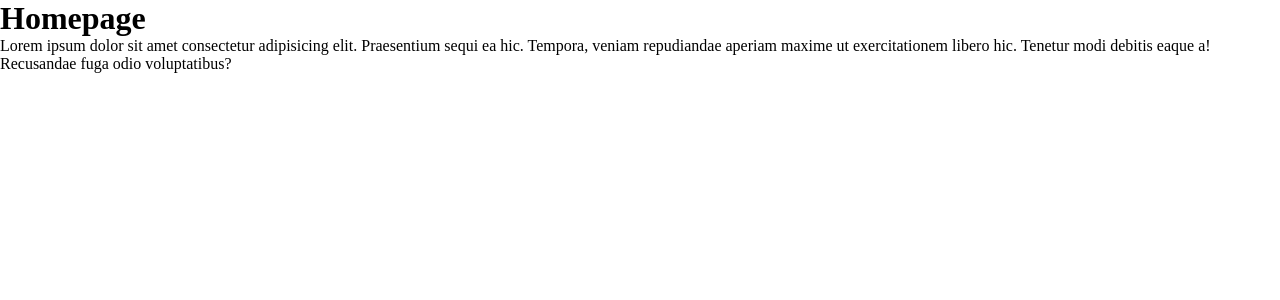
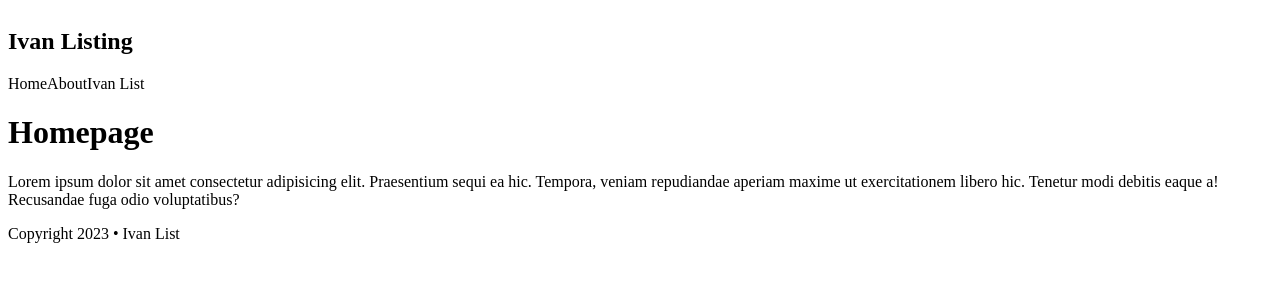
Before and after one commit to irubioph/njs-001-listing, a Next.js app: page / in a window 1280 px wide. Shown: the top 300 px of the page. Built offline with nearby package versions, Linux system fonts and the light colour scheme.

Commit message:
Lesson 3: Adding Other Components

```diff
--- /dev/null
+++ b/components/Footer.js
@@ -0,0 +1,9 @@
+const Footer = () => {
+    return (
+        <div>
+            <p>Copyright 2023 &bull; Ivan List</p>
+        </div>
+     );
+}
+
+export default Footer;
--- /dev/null
+++ b/components/Navbar.js
@@ -0,0 +1,14 @@
+const Navbar = () => {
+    return (
+        <nav>
+            <div className="logo">
+                <h1>Ivan Listing</h1>
+            </div>
+        <a>Home</a>
+        <a>About</a>
+        <a>Ivan List</a>
+        </nav>
+     );
+}
+
+export default Navbar;
--- a/pages/index.js
+++ b/pages/index.js
@@ -2,14 +2,18 @@
 import Image from 'next/image'
 import { Inter } from 'next/font/google'
 import styles from '@/styles/Home.module.css'
+import Navbar from '@/components/Navbar'
+import Footer from '@/components/Footer'
 
 const inter = Inter({ subsets: ['latin'] })
 
 export default function Home() {
   return (
    <div>
+    <Navbar />
     <h1>Homepage</h1>
     <p>Lorem ipsum dolor sit amet consectetur adipisicing elit. Praesentium sequi ea hic. Tempora, veniam repudiandae aperiam maxime ut exercitationem libero hic. Tenetur modi debitis eaque a! Recusandae fuga odio voluptatibus?</p>
+    <Footer />
    </div>
   )
 }
--- a/styles/globals.css
+++ b/styles/globals.css
@@ -75,8 +75,8 @@
 
 * {
   box-sizing: border-box;
-  padding: 0;
-  margin: 0;
+  /* padding: 0;
+  margin: 0; */
 }
 
 html,
```
